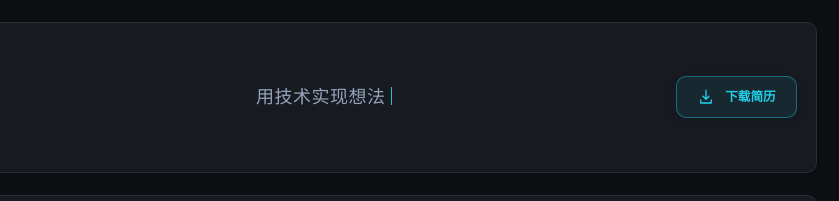
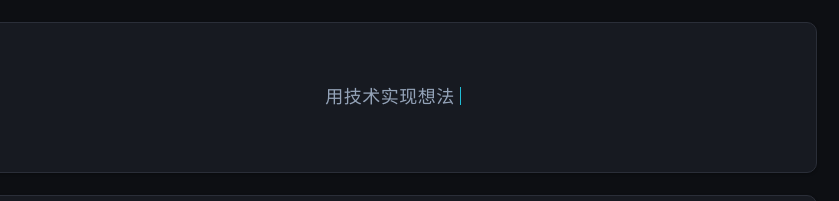
Before and after one commit to hongxinyishidameinv/portfolio, a plain HTML site: page index.html in a window 1280 px wide. Shown: the top 201 px of the page, 441-1280 px from the left. Drawn offline with Linux system fonts and the light colour scheme.

Commit message:
Add files via upload

```diff
--- a/css/style.css
+++ b/css/style.css
@@ -289,11 +289,6 @@ html {
   overflow-wrap: anywhere;
 }
 
-.profile-actions {
-  display: flex;
-  gap: 10px;
-  flex-shrink: 0;
-}
 
 /* 首屏加载入场动画 */
 @keyframes rise-in {
@@ -357,30 +352,8 @@ html {
   cursor: not-allowed;
 }
 
-.resume-download:not([disabled]) {
-  gap: 10px;
-  padding: 11px 20px;
-  border-radius: 10px;
-  border-color: rgba(34, 211, 238, 0.4);
-  background-color: rgba(34, 211, 238, 0.08);
-  color: var(--color-accent);
-  font-weight: 600;
-  box-shadow: 0 2px 8px rgba(0, 0, 0, 0.12);
-}
 
-.resume-download-icon {
-  width: 18px;
-  height: 18px;
-  flex-shrink: 0;
-}
 
-@media (hover: hover) and (pointer: fine) {
-  .resume-download:hover:not([disabled]) {
-    background-color: rgba(34, 211, 238, 0.14);
-    border-color: rgba(34, 211, 238, 0.75);
-    box-shadow: 0 0 14px rgba(34, 211, 238, 0.12);
-  }
-}
 
 .btn-ghost {
   background-color: transparent;
@@ -1342,10 +1315,6 @@ button.project-image {
     font-size: var(--font-meta);
   }
 
-  .profile-actions {
-    width: 100%;
-    order: 4;
-  }
 
   .layout {
     flex-direction: column;
--- a/index.html
+++ b/index.html
@@ -4,7 +4,7 @@
   <meta charset="UTF-8" />
   <meta name="viewport" content="width=device-width, initial-scale=1.0" />
   <title>洪欣怡的个人网站</title>
-  <link rel="stylesheet" href="css/style.css?v=20261011-profile-typing-serif" />
+  <link rel="stylesheet" href="css/style.css?v=20261013-no-resume" />
 </head>
 <body>
   <!-- 顶部个人名片 -->
@@ -30,9 +30,6 @@
     <div class="profile-typing" aria-label="用数据理解问题，用技术实现想法，在实践中持续成长">
       <span class="profile-typing-slot" aria-hidden="true"><span id="profileTypingText">用技术实现想法</span><span class="profile-typing-cursor"></span></span>
     </div>
-    <div class="profile-actions">
-      <a class="btn btn-primary resume-download" id="resumeBtn" href="#" disabled aria-disabled="true">简历待上传</a>
-    </div>
   </header>
 
   <!-- 下方：左导航 + 右内容 -->
@@ -46,8 +43,8 @@
     </main>
   </div>
 
-  <script src="js/data.js?v=20261011-ws3d-no-button"></script>
-  <script src="js/app.js?v=20261011-ws3d-no-button"></script>
+  <script src="js/data.js?v=20261013-no-resume"></script>
+  <script src="js/app.js?v=20261013-no-resume"></script>
   <script src="js/cursor-trail.js"></script>
   <script src="js/profile-typing.js?v=20261011"></script>
 </body>
--- a/js/app.js
+++ b/js/app.js
@@ -1,7 +1,7 @@
 /* =========================================================
  * 个人网站交互逻辑
  * 负责：渲染个人名片、导航切换、各栏目内容渲染、
- *       项目视频悬停播放 / 触屏控制、简历下载等。
+ *       项目视频悬停播放 / 触屏控制等。
  * ========================================================= */
 
 (function () {
@@ -165,22 +165,6 @@
       avatar.replaceChildren();
     }
 
-    // 简历下载
-    const resumeBtn = document.getElementById("resumeBtn");
-    if (p.resumePath) {
-      resumeBtn.href = p.resumePath;
-      resumeBtn.setAttribute("download", `${p.name}-个人简历.pdf`);
-      resumeBtn.removeAttribute("target");
-      resumeBtn.innerHTML = `<svg class="resume-download-icon" viewBox="0 0 24 24" fill="none" stroke="currentColor" stroke-width="1.7" stroke-linecap="round" stroke-linejoin="round" aria-hidden="true"><path d="M12 3v12m-4-4 4 4 4-4M5 16v4h14v-4"/></svg><span>下载简历</span>`;
-      resumeBtn.removeAttribute("disabled");
-      resumeBtn.setAttribute("aria-disabled", "false");
-    } else {
-      resumeBtn.removeAttribute("href");
-      resumeBtn.removeAttribute("download");
-      resumeBtn.textContent = "简历待上传";
-      resumeBtn.setAttribute("disabled", "true");
-      resumeBtn.setAttribute("aria-disabled", "true");
-    }
   }
 
   /* ---------- 渲染导航 ---------- */
--- a/js/data.js
+++ b/js/data.js
@@ -3,7 +3,6 @@
  * 修改本文件即可更新个人信息、经历、项目、技能等所有内容。
  * 路径说明：
  *   - 头像：  assets/images/avatar.jpg
- *   - 简历：  assets/docs/resume.pdf
  *   - 项目封面：assets/images/project-1.jpg 等
  *   - 项目视频：assets/videos/project-1.mp4 等
  * 没有素材时，将对应字段留空字符串 "" 即可，页面会显示占位状态。
@@ -20,8 +19,6 @@ window.SITE_DATA = {
     political: "中共党员",
     email: "793334508@qq.com",
     phone: "18650615526",
-    // 留空表示尚未上传简历，按钮显示「简历待上传」
-    resumePath: "assets/docs/resume.pdf",
     // 留空时使用内置头像占位
     avatarPath: "assets/images/avatar.jpg",
   },
```
